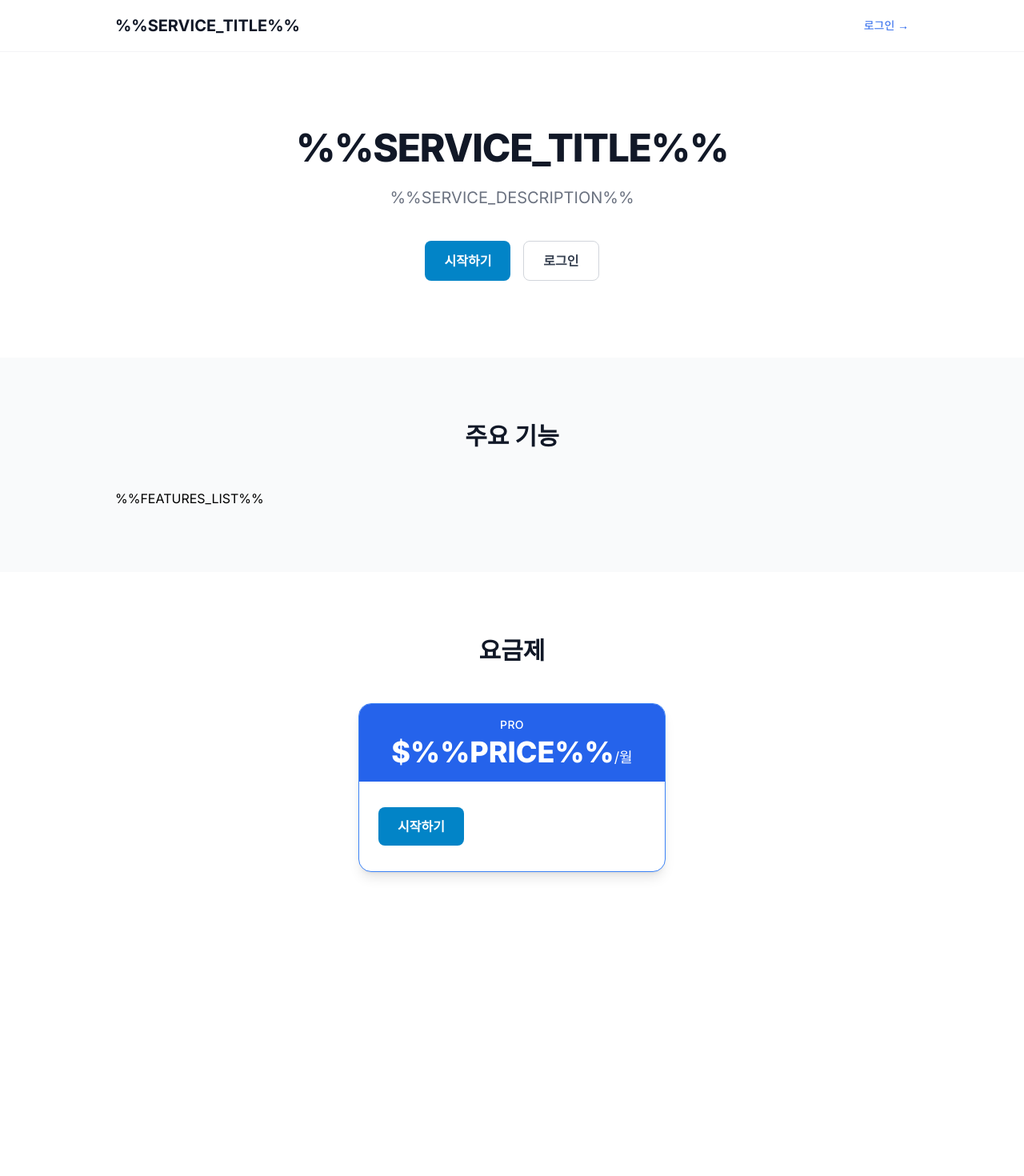
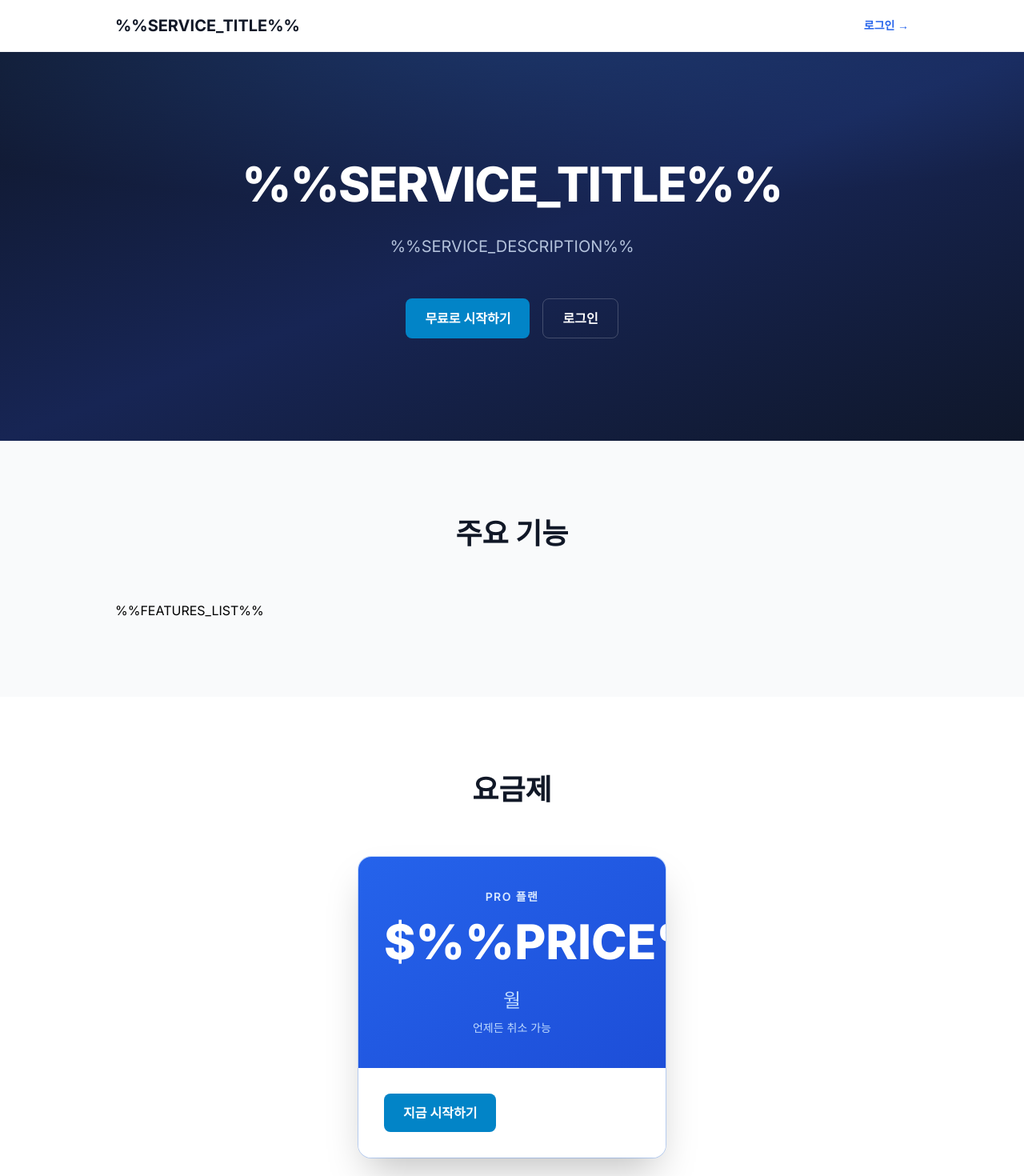
Before and after one commit to shanow-hq/base-template, a Next.js app: page / in a window 1280 px wide. Shown: the top 1470 px of the page at 80% size. Before the commit the page ends 1170 px from the top, so only its background shows below. Built offline with nearby package versions, Linux system fonts and the light colour scheme; no server answers.

Commit message:
improve UI

```diff
--- a/app/dashboard/page.tsx
+++ b/app/dashboard/page.tsx
@@ -16,13 +16,16 @@ export default async function DashboardPage() {
   const isPro = user?.subscription?.status === "active"
 
   return (
-    <main className="min-h-screen bg-gray-50">
-      <nav className="bg-white border-b border-gray-100">
+    <main className="min-h-screen bg-slate-50">
+      <nav className="bg-white border-b border-gray-100 shadow-sm">
         <div className="max-w-5xl mx-auto px-4 h-16 flex items-center justify-between">
           <span className="font-bold text-xl text-gray-900">%%SERVICE_TITLE%%</span>
           <div className="flex items-center gap-4">
-            <span className="text-sm text-gray-500">{session.user.email}</span>
-            <Link href="/api/auth/signout" className="text-sm text-gray-500 hover:text-gray-700">
+            <span className="text-sm text-gray-400">{session.user.email}</span>
+            <Link
+              href="/api/auth/signout"
+              className="text-sm font-medium text-gray-500 hover:text-gray-800 transition-colors"
+            >
               로그아웃
             </Link>
           </div>
@@ -30,21 +33,22 @@ export default async function DashboardPage() {
       </nav>
 
       <div className="max-w-5xl mx-auto px-4 py-12">
-        <div className="mb-8">
+        <div className="mb-10">
           <h1 className="text-3xl font-bold text-gray-900">%%SERVICE_TITLE%% 대시보드</h1>
           <p className="mt-2 text-gray-500">%%SERVICE_DESCRIPTION%%</p>
         </div>
 
         {!isPro && (
-          <div className="mb-8 p-4 bg-yellow-50 border border-yellow-200 rounded-lg">
-            <p className="text-sm text-yellow-800">
-              ⚡ Pro 플랜으로 업그레이드하면 모든 기능을 사용할 수 있어요.{" "}
-              <Link href="/" className="font-semibold underline">업그레이드하기</Link>
+          <div className="mb-8 flex items-center gap-3 p-4 bg-amber-50 border border-amber-200 rounded-xl">
+            <span className="text-amber-500 text-lg">⚡</span>
+            <p className="text-sm text-amber-800 flex-1">
+              Pro 플랜으로 업그레이드하면 모든 기능을 사용할 수 있어요.{" "}
+              <Link href="/" className="font-semibold underline underline-offset-2">업그레이드하기</Link>
             </p>
           </div>
         )}
 
-        <div className="bg-white rounded-xl border border-gray-200 p-6">
+        <div className="bg-white rounded-2xl border border-gray-100 shadow-sm p-8">
           %%DASHBOARD_CONTENT%%
         </div>
       </div>
--- a/app/login/page.tsx
+++ b/app/login/page.tsx
@@ -4,22 +4,28 @@ import { signIn } from "next-auth/react"
 
 export default function LoginPage() {
   return (
-    <div className="min-h-screen flex items-center justify-center bg-gray-50">
-      <div className="max-w-md w-full bg-white rounded-2xl shadow-sm border border-gray-200 p-8 space-y-6">
-        <div className="text-center">
-          <h1 className="text-2xl font-bold text-gray-900">Sign in</h1>
-          <p className="mt-2 text-sm text-gray-500">
-            Continue to your account
+    <div className="min-h-screen flex items-center justify-center bg-gradient-to-br from-slate-900 via-blue-950 to-slate-900">
+      <div className="max-w-md w-full mx-4 bg-white rounded-2xl shadow-2xl overflow-hidden">
+        <div className="bg-gradient-to-br from-blue-600 to-blue-700 px-8 py-10 text-center">
+          <div className="w-12 h-12 bg-white/20 rounded-xl flex items-center justify-center mx-auto mb-4">
+            <span className="text-2xl">✦</span>
+          </div>
+          <h1 className="text-2xl font-bold text-white">환영합니다</h1>
+          <p className="mt-1 text-sm text-blue-100">계속하려면 로그인하세요</p>
+        </div>
+
+        <div className="px-8 py-8">
+          <button
+            onClick={() => signIn("google", { callbackUrl: "/dashboard" })}
+            className="w-full flex items-center justify-center gap-3 px-4 py-3 border border-gray-200 rounded-xl text-sm font-semibold text-gray-700 bg-white hover:bg-gray-50 hover:border-gray-300 transition-all shadow-sm"
+          >
+            <GoogleIcon />
+            Google로 계속하기
+          </button>
+          <p className="mt-6 text-center text-xs text-gray-400">
+            로그인 시 서비스 이용약관에 동의하게 됩니다
           </p>
         </div>
-
-        <button
-          onClick={() => signIn("google", { callbackUrl: "/dashboard" })}
-          className="w-full flex items-center justify-center gap-3 px-4 py-3 border border-gray-300 rounded-lg text-sm font-medium text-gray-700 bg-white hover:bg-gray-50 transition-colors"
-        >
-          <GoogleIcon />
-          Continue with Google
-        </button>
       </div>
     </div>
   )
--- a/app/page.tsx
+++ b/app/page.tsx
@@ -10,54 +10,60 @@ export default async function HomePage() {
 
   return (
     <main className="min-h-screen bg-white">
-      <nav className="border-b border-gray-100">
+      <nav className="sticky top-0 z-10 border-b border-gray-100 bg-white/95 backdrop-blur-sm">
         <div className="max-w-5xl mx-auto px-4 h-16 flex items-center justify-between">
           <span className="font-bold text-xl text-gray-900">%%SERVICE_TITLE%%</span>
-          <Link href="/login" className="text-sm font-medium text-blue-600 hover:text-blue-700">
+          <Link href="/login" className="text-sm font-semibold text-blue-600 hover:text-blue-700 transition-colors">
             로그인 →
           </Link>
         </div>
       </nav>
 
-      <section className="max-w-5xl mx-auto px-4 py-24 text-center">
-        <h1 className="text-5xl font-extrabold text-gray-900 tracking-tight">
+      <section className="relative overflow-hidden bg-gradient-to-br from-slate-900 via-blue-950 to-slate-900 py-32 text-center">
+        <div className="absolute inset-0 bg-[radial-gradient(ellipse_80%_50%_at_50%_-10%,rgba(59,130,246,0.25),transparent)]" />
+        <div className="relative max-w-5xl mx-auto px-4">
+          <h1 className="text-6xl font-extrabold text-white tracking-tight leading-tight">
             %%SERVICE_TITLE%%
           </h1>
-        <p className="mt-6 text-xl text-gray-500 max-w-2xl mx-auto">
+          <p className="mt-6 text-xl text-blue-100/80 max-w-2xl mx-auto leading-relaxed">
             %%SERVICE_DESCRIPTION%%
           </p>
-        <div className="mt-10 flex flex-col sm:flex-row gap-4 justify-center">
-          <CheckoutButton label="시작하기" />
+          <div className="mt-12 flex flex-col sm:flex-row gap-4 justify-center">
+            <CheckoutButton label="무료로 시작하기" />
             <Link
               href="/login"
-            className="inline-flex items-center justify-center px-6 py-3 rounded-lg border border-gray-300 text-gray-700 font-semibold hover:bg-gray-50 transition-colors"
+              className="inline-flex items-center justify-center px-6 py-3 rounded-lg border border-white/20 text-white font-semibold hover:bg-white/10 transition-colors"
             >
               로그인
             </Link>
           </div>
+        </div>
       </section>
 
-      <section className="bg-gray-50 py-20">
+      <section className="py-24 bg-gray-50">
         <div className="max-w-5xl mx-auto px-4">
-          <h2 className="text-3xl font-bold text-gray-900 text-center mb-12">주요 기능</h2>
+          <h2 className="text-4xl font-bold text-gray-900 text-center mb-16">주요 기능</h2>
           <div className="grid grid-cols-1 sm:grid-cols-3 gap-8">
             %%FEATURES_LIST%%
           </div>
         </div>
       </section>
 
-      <section className="py-20">
+      <section className="py-24 bg-white">
         <div className="max-w-5xl mx-auto px-4">
-          <h2 className="text-3xl font-bold text-gray-900 text-center mb-12">요금제</h2>
-          <div className="max-w-sm mx-auto bg-white rounded-2xl border border-blue-500 shadow-lg overflow-hidden">
-            <div className="bg-blue-600 px-6 py-4 text-white text-center">
-              <p className="text-sm font-medium uppercase tracking-wide">Pro</p>
-              <p className="mt-1 text-4xl font-extrabold">
-                $%%PRICE%%<span className="text-lg font-normal">/월</span>
+          <h2 className="text-4xl font-bold text-gray-900 text-center mb-16">요금제</h2>
+          <div className="max-w-sm mx-auto">
+            <div className="rounded-2xl overflow-hidden shadow-2xl ring-1 ring-blue-500/30">
+              <div className="bg-gradient-to-br from-blue-600 to-blue-700 px-8 py-10 text-white text-center">
+                <p className="text-sm font-semibold uppercase tracking-widest text-blue-100">Pro 플랜</p>
+                <p className="mt-4 text-6xl font-extrabold">
+                  $%%PRICE%%<span className="text-2xl font-normal text-blue-200">/월</span>
                 </p>
+                <p className="mt-2 text-sm text-blue-200">언제든 취소 가능</p>
               </div>
-            <div className="px-6 py-8">
-              <CheckoutButton label="시작하기" />
+              <div className="bg-white px-8 py-8">
+                <CheckoutButton label="지금 시작하기" />
+              </div>
             </div>
           </div>
         </div>
```
Lines whose indentation alone changed are shown as unchanged.
